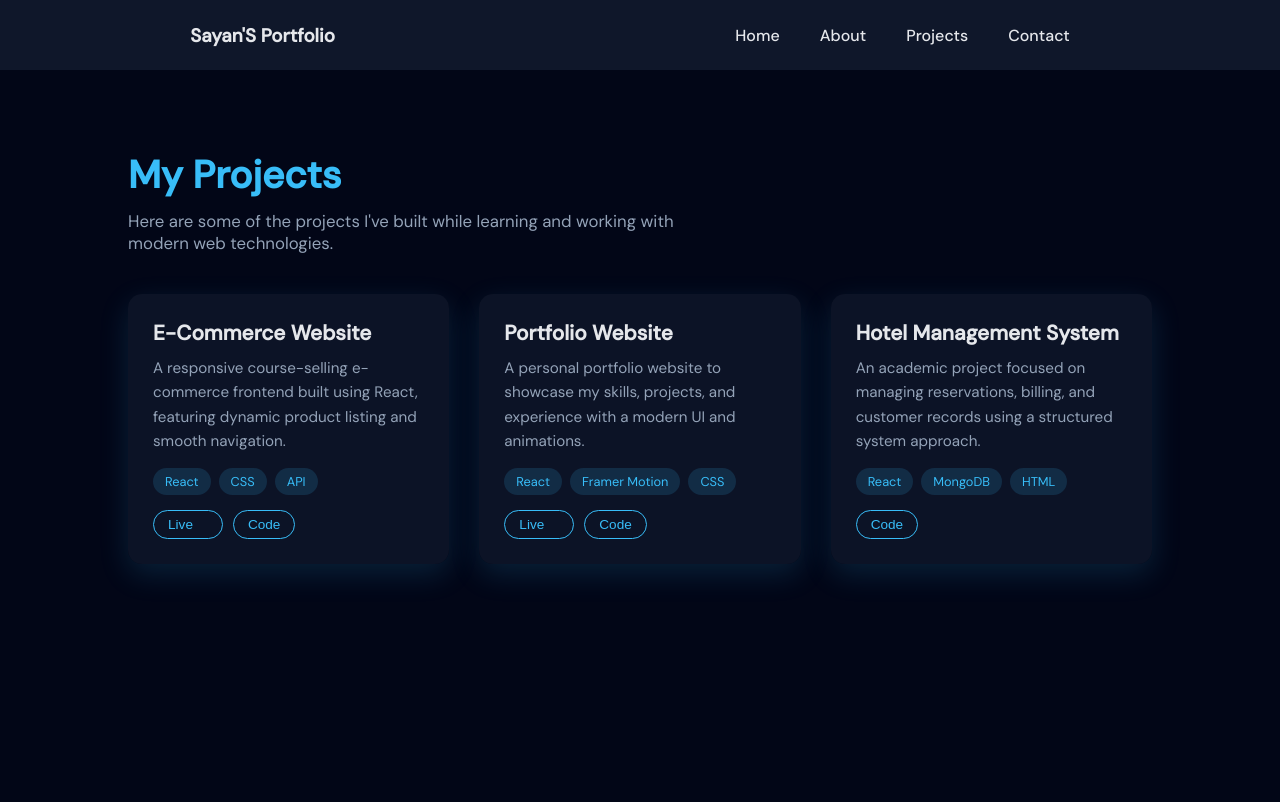
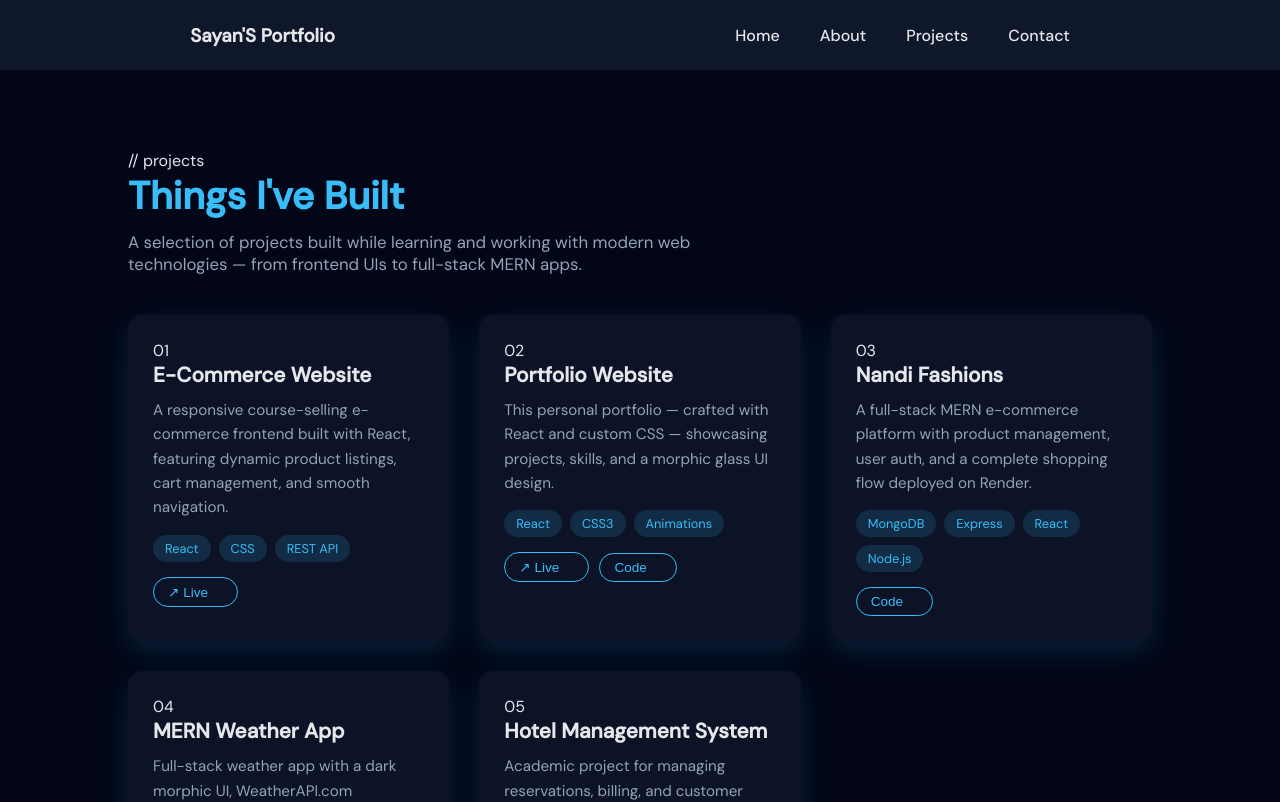
Before and after one commit to sayan234-py/Portfolio, a React (Create React App) app in the folder portflio/: page /projects in a window 1280 px wide. Shown: the top 802 px of the page. Built offline with nearby package versions, Linux system fonts and the light colour scheme.

Commit message:
Refactor Projects component to use dynamic project data

```diff
--- a/portflio/src/pages/Projects.jsx
+++ b/portflio/src/pages/Projects.jsx
@@ -1,74 +1,96 @@
 import "./css/Project.css";
-import { Link } from 'react-router-dom';
+
+const projects = [
+  {
+    id: "01",
+    title: "E-Commerce Website",
+    desc: "A responsive course-selling e-commerce frontend built with React, featuring dynamic product listings, cart management, and smooth navigation.",
+    tech: ["React", "CSS", "REST API"],
+    live: "https://e-commerce-bd1y.onrender.com/",
+    code: null,
+  },
+  {
+    id: "02",
+    title: "Portfolio Website",
+    desc: "This personal portfolio — crafted with React and custom CSS — showcasing projects, skills, and a morphic glass UI design.",
+    tech: ["React", "CSS3", "Animations"],
+    live: "#",
+    code: "https://github.com/sayan234-py/Portfolio",
+  },
+  {
+    id: "03",
+    title: "Nandi Fashions",
+    desc: "A full-stack MERN e-commerce platform with product management, user auth, and a complete shopping flow deployed on Render.",
+    tech: ["MongoDB", "Express", "React", "Node.js"],
+    live: null,
+    code: "https://github.com/sayan234-py",
+  },
+  {
+    id: "04",
+    title: "MERN Weather App",
+    desc: "Full-stack weather app with a dark morphic UI, WeatherAPI.com integration, location search, and real-time forecast data.",
+    tech: ["MERN", "WeatherAPI", "CSS"],
+    live: null,
+    code: null,
+  },
+  {
+    id: "05",
+    title: "Hotel Management System",
+    desc: "Academic project for managing reservations, billing, and customer records with a structured backend approach.",
+    tech: ["React", "MongoDB", "Express"],
+    live: null,
+    code: null,
+  },
+];
 
 function Projects() {
   return (
     <section className="projects">
-      <h2>My Projects</h2>
+      <div className="projects-orb" />
+
+      <div className="projects-header">
+        <div className="page-label">// projects</div>
+        <h2>Things I've Built</h2>
         <p className="projects-intro">
-        Here are some of the projects I've built while learning and working with
-        modern web technologies.
+          A selection of projects built while learning and working with modern
+          web technologies — from frontend UIs to full-stack MERN apps.
         </p>
+      </div>
 
       <div className="projects-grid">
-        {/* Project Card 1 */}
-        <div className="project-card">
-          <h3>E-Commerce Website</h3>
-          <p>
-            A responsive course-selling e-commerce frontend built using React,
-            featuring dynamic product listing and smooth navigation.
-          </p>
+        {projects.map((p) => (
+          <div className="project-card" key={p.id}>
+            <span className="card-number">{p.id}</span>
+            <h3>{p.title}</h3>
+            <p>{p.desc}</p>
             <div className="project-tech">
-            <span>React</span>
-            <span>CSS</span>
-            <span>API</span>
+              {p.tech.map((t) => (
+                <span key={t}>{t}</span>
+              ))}
             </div>
             <div className="project-links">
-            <button><a
-      href="https://e-commerce-bd1y.onrender.com/"
-      target="_blank"
-      rel="noopener noreferrer"
-    >
-    Live
-    </a></button>
-            <button>Code</button>
+              {p.live && (
+                <button className="btn-live">
+                  <a href={p.live} target="_blank" rel="noopener noreferrer">
+                    ↗ Live
+                  </a>
+                </button>
+              )}
+              {p.code && (
+                <button>
+                  <a href={p.code} target="_blank" rel="noopener noreferrer">
+                    Code
+                  </a>
+                </button>
+              )}
+              {!p.live && !p.code && (
+                <button disabled style={{ opacity: 0.5, cursor: "default" }}>
+                  Coming Soon
+                </button>
+              )}
             </div>
           </div>
-
-        {/* Project Card 2 */}
-        <div className="project-card">
-          <h3>Portfolio Website</h3>
-          <p>
-            A personal portfolio website to showcase my skills, projects, and
-            experience with a modern UI and animations.
-          </p>
-          <div className="project-tech">
-            <span>React</span>
-            <span>Framer Motion</span>
-            <span>CSS</span>
-          </div>
-          <div className="project-links">
-            <button><Link>Live</Link></button>
-            <button>Code</button>
-          </div>
-        </div>
-
-        {/* Project Card 3 */}
-        <div className="project-card">
-          <h3>Hotel Management System</h3>
-          <p>
-            An academic project focused on managing reservations, billing, and
-            customer records using a structured system approach.
-          </p>
-          <div className="project-tech">
-            <span>React</span>
-            <span>MongoDB</span>
-            <span>HTML</span>
-          </div>
-          <div className="project-links">
-            <button>Code</button>
-          </div>
-        </div>
+        ))}
       </div>
     </section>
   );
```
Lines whose indentation alone changed are shown as unchanged.
